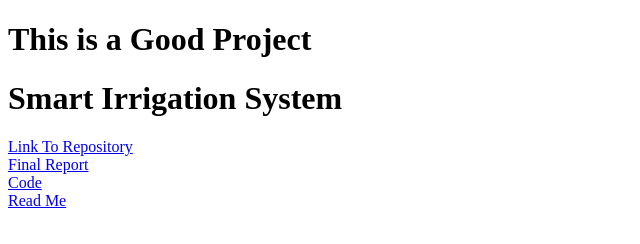
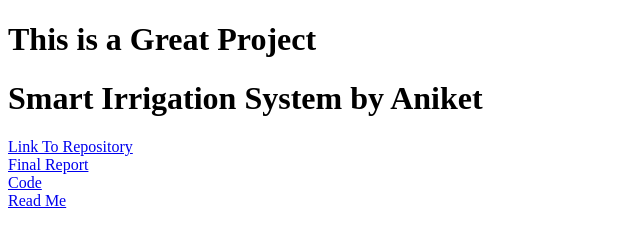
Before and after one commit to Aniket10develops/Smart-Irrigation-System, a plain HTML site: page index.html in a window 1280 px wide. Shown: the whole page, without its empty margins (0-640 px from the left). Drawn offline with Linux system fonts and the light colour scheme.

Commit message:
Update index.html
apply kr dena hacktober vala merge krte time

```diff
--- a/index.html
+++ b/index.html
@@ -2,11 +2,11 @@
 <html>
 <head>
 	<title>Smart Irrigation System</title>
-	<h1>This is a Good Project</h1>
+	<h1>This is a Great Project</h1>
 
 </head>
 <body>
-	<h1>Smart Irrigation System</h1>
+	<h1>Smart Irrigation System by Aniket</h1>
 	<a href="https://github.com/Aniket10develops/Smart-Irrigation-System">Link To Repository</a><br>
 <a href="https://github.com/Aniket10develops/Smart-Irrigation-System/blob/master/Smart%20Irrigation%20System%20Final%20Report.pdf">Final Report</a><br><a href="https://github.com/Aniket10develops/Smart-Irrigation-System/blob/master/Code">Code</a><br><a href="https://github.com/Aniket10develops/Smart-Irrigation-System/blob/master/README.md">Read Me</a>
 </body>
```
